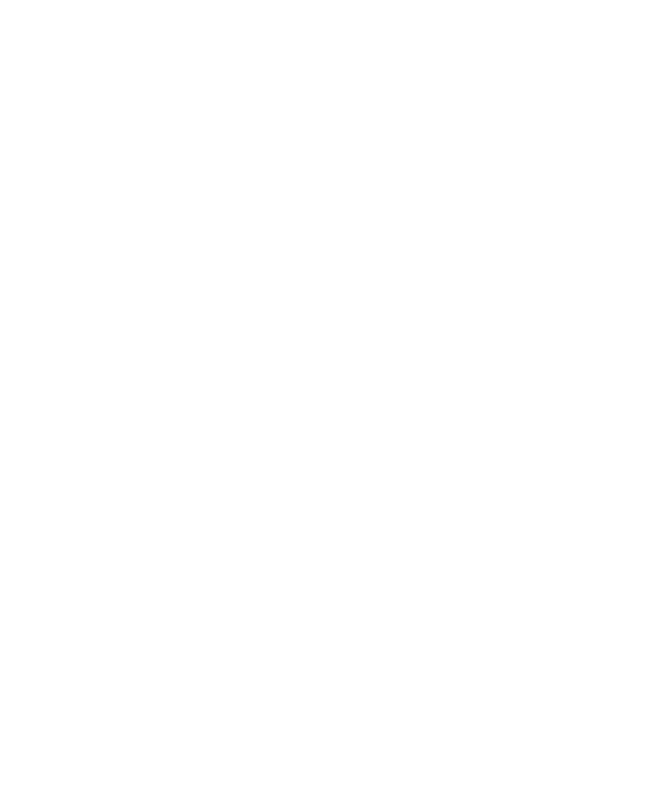
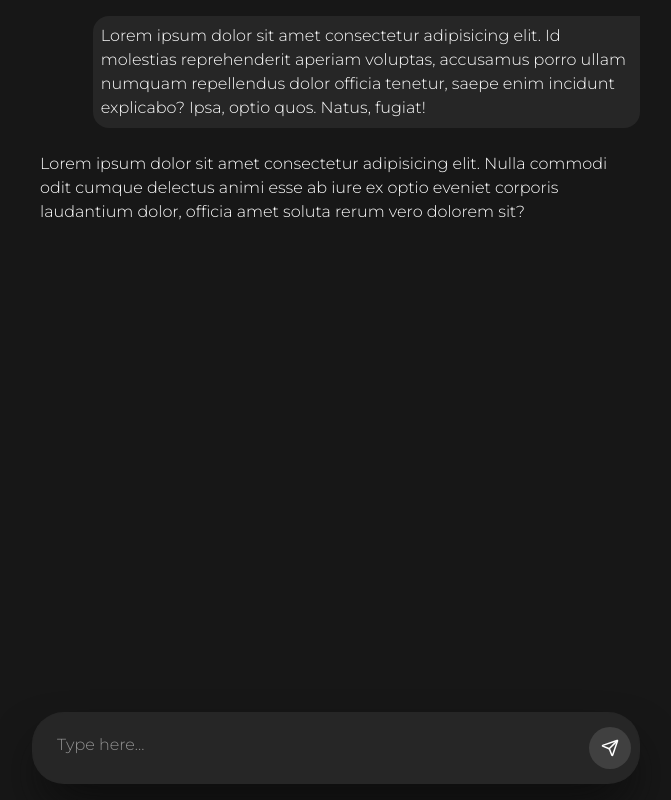
Before and after one commit to PrashantScripter/disha-genesis, a React (Vite) app in the folder client/: page /chat in a window 1280 px wide. Before the commit this address had no page. Shown: the whole page, without its empty margins (304-975 px from the left). Built offline with nearby package versions, Linux system fonts and the light colour scheme.

Commit message:
Chatbot page added

```diff
--- a/client/src/App.jsx
+++ b/client/src/App.jsx
@@ -1,12 +1,14 @@
 import React, { lazy } from "react";
 import { BrowserRouter, Routes, Route } from "react-router-dom";
 const Home = lazy(() => import("./pages/Home"));
+const Chat = lazy(() => import("./pages/Chat"));
 
 const App = () => {
   return (
     <BrowserRouter>
       <Routes>
         <Route path="/" element={<Home />} />
+        <Route path="/chat" element={<Chat />} />
       </Routes>
     </BrowserRouter>
   );
--- a/client/src/components/ui/Sidebar.jsx
+++ b/client/src/components/ui/Sidebar.jsx
@@ -5,28 +5,28 @@
   return (
     <div className="bg-neutral-950 h-dvh w-1/6 p-2 flex flex-col text-white">
       <div className=" font-medium text-2xl p-2 flex flex-row justify-between items-center">
-        <p>Disha Genesis</p>
+        <p className="hidden sm:block">Disha Genesis</p>
         <PanelLeftClose className="cursor-pointer" />
       </div>
       <div className="flex-1">
         <div className="flex flex-col gap-2 mt-10">
           <button className="text-start text-sm flex flex-row gap-2 items-center cursor-pointer hover:bg-neutral-800 p-2 px-4 rounded-xl">
             <MessagesSquare size={16} />
-            Let's chat
+            <span className="hidden sm:block">Let's chat</span>
           </button>
           <button className="text-start text-sm flex flex-row gap-2 items-center cursor-pointer hover:bg-neutral-800 p-2 px-4 rounded-xl">
             <Waypoints size={16} />
-            Find right career
+            <span className="hidden sm:block">Find right career</span>
           </button>
           <button className="text-start text-sm flex flex-row gap-2 items-center cursor-pointer hover:bg-neutral-800 p-2 px-4 rounded-xl">
             <TrendingUp size={16} />
-            Trending careers
+            <span className="hidden sm:block">Trending careers</span>
           </button>
         </div>
       </div>
       <div className="p-2 flex flex-row gap-2 items-center cursor-pointer hover:bg-neutral-800 px-4 rounded-xl">
         <CircleUser />
-        <p>Prashant Thakur</p>
+        <p className="hidden sm:block">Prashant Thakur</p>
       </div>
     </div>
   );
--- a/client/src/index.css
+++ b/client/src/index.css
@@ -1,8 +1,8 @@
-@import url("https://fonts.googleapis.com/css2?family=Inter:ital,opsz,wght@0,14..32,100..900;1,14..32,100..900&display=swap");
-
+@import url('https://fonts.googleapis.com/css2?family=Montserrat:ital,wght@0,100..900;1,100..900&display=swap');
 @import "tailwindcss";
 
 * {
-  font-family: "Inter", sans-serif;
+  font-family: "Montserrat", sans-serif;
   font-optical-sizing: auto;
+  font-weight: 300;
 }
--- /dev/null
+++ b/client/src/pages/Chat.jsx
@@ -0,0 +1,40 @@
+import { Send } from "lucide-react";
+import React from "react";
+
+const Chat = () => {
+  return (
+    <div className="w-dvw h-dvh bg-neutral-900 text-white flex justify-center items-center">
+      <div className="flex flex-col justify-between h-full lg:w-1/2 p-4">
+        <div className="w-full flex gap-4 flex-col overflow-y-auto [scrollbar-width:none] [&::-webkit-scrollbar]:hidden flex-1">
+          <p className="flex ml-auto py-2 px-2 bg-neutral-800 rounded-2xl max-w-[90%] rounded-tr-none">
+            Lorem ipsum dolor sit amet consectetur adipisicing elit. Id
+            molestias reprehenderit aperiam voluptas, accusamus porro ullam
+            numquam repellendus dolor officia tenetur, saepe enim incidunt
+            explicabo? Ipsa, optio quos. Natus, fugiat!
+          </p>
+          <p className="flex mr-auto py-2 px-2 rounded-2xl">
+            Lorem ipsum dolor sit amet consectetur adipisicing elit. Nulla
+            commodi odit cumque delectus animi esse ab iure ex optio eveniet
+            corporis laudantium dolor, officia amet soluta rerum vero dolorem
+            sit?
+          </p>
+
+        </div>
+        <div className="flex flex-row bg-neutral-800 rounded-4xl overflow-hidden p-2 h-18 shadow-2xl shadow-neutral-950 border border-neutral-800/80">
+          <textarea
+            className="px-4 py-3 resize-none row-end-1 rounded-4xl flex-1 outline-0"
+            rows={1}
+            name=""
+            id=""
+            placeholder="Type here..."
+          ></textarea>
+          <button className="flex my-auto cursor-pointer  bg-neutral-700 rounded-full p-3">
+            <Send size={18} />
+          </button>
+        </div>
+      </div>
+    </div>
+  );
+};
+
+export default Chat;
--- a/client/src/pages/Home.jsx
+++ b/client/src/pages/Home.jsx
@@ -1,12 +1,15 @@
 import React from "react";
 import Sidebar from "../components/ui/Sidebar";
+import { useNavigate } from "react-router-dom";
 
 const Home = () => {
+  const navigate = useNavigate();
   return (
     <div className="bg-neutral-900 h-dvh w-dvw flex flex-row text-white">
       <Sidebar />
       <div className="flex flex-row gap-5 p-4 flex-wrap">
-        <div className="flex flex-col gap-2 w-80 h-70 bg-neutral-800 rounded-2xl cursor-pointer border border-neutral-800">
+
+        <div onClick={() => navigate('/chat')} className="flex flex-col gap-2 w-80 h-70 bg-neutral-800 rounded-2xl cursor-pointer border border-neutral-800">
           <div className=" w-full h-1/2 overflow-hidden rounded-2xl">
             <img
               src="https://omcropscience.com/wp-content/uploads/2023/05/Career.jpg"
```
